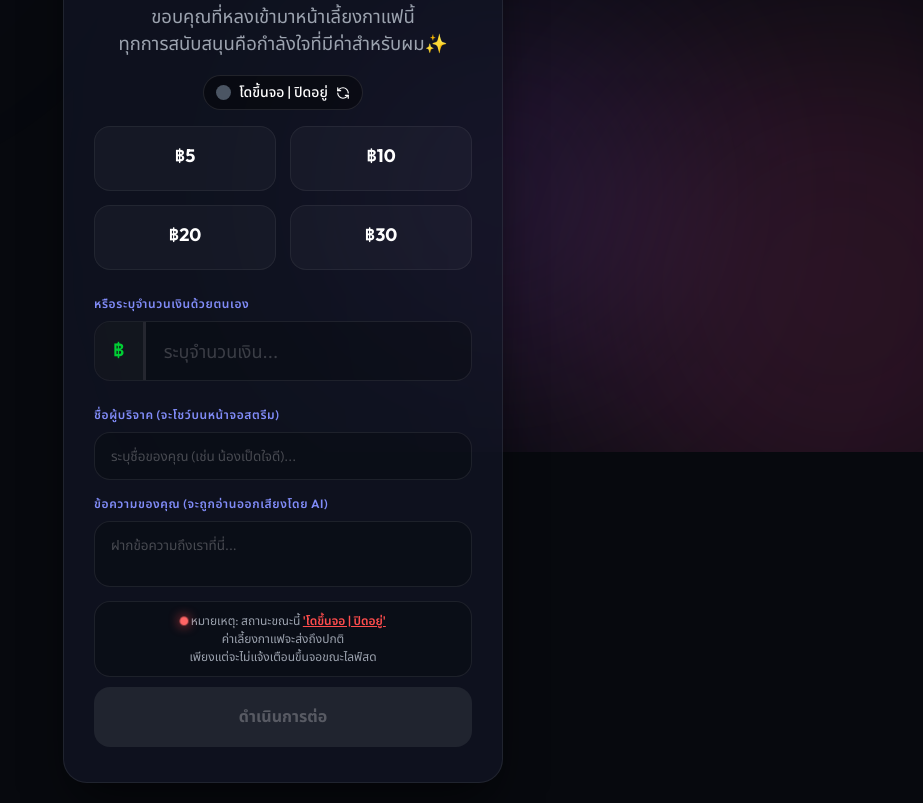
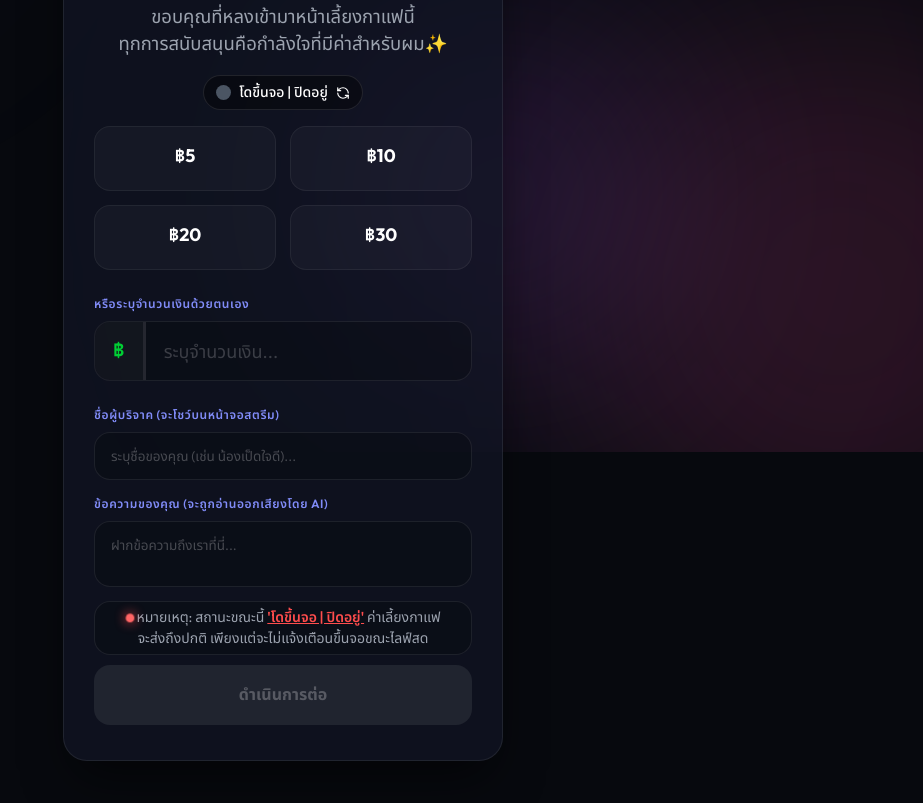
Before and after one commit to suralism/beam-donate, a website: page public/index.html in a window 1280 px wide. Shown: the part 348-1151 px from the top of the page, without its empty margins (357-1280 px from the left). After the commit the page ends 1129 px from the top, so only its background shows below. Drawn offline with Linux system fonts and the light colour scheme; no server answers.

Commit message:
adjust status-note position

```diff
--- a/public/index.html
+++ b/public/index.html
@@ -89,9 +89,8 @@
         </div>
     <p id="statusNote" class="status-note" style="display: none;">
         <span class="note-dot"></span>
-          <span>หมายเหตุ: สถานะขณะนี้ <span class="note-highlight">'โดขึ้นจอ | ปิดอยู่'</span>
-            <br>ค่าเลี้ยงกาแฟจะส่งถึงปกติ
-        <br>เพียงแต่จะไม่แจ้งเตือนขึ้นจอขณะไลฟ์สด</span>
+          <span>หมายเหตุ: สถานะขณะนี้ <span class="note-highlight">'โดขึ้นจอ | ปิดอยู่'</span> ค่าเลี้ยงกาแฟ
+          <br>จะส่งถึงปกติ เพียงแต่จะไม่แจ้งเตือนขึ้นจอขณะไลฟ์สด</span>
       </p>
         <button id="btnDonate" class="btn-primary" disabled>
           ดำเนินการต่อ
--- a/public/style.css
+++ b/public/style.css
@@ -294,8 +294,8 @@ body {
   background: rgba(0, 0, 0, 0.2);
   border: 1px solid var(--glass-border);
   border-radius: var(--border-radius-md);
-  padding: 10px 15px;
-  font-size: 12px;
+  padding: 5px 8px;
+  font-size: 14px;
   color: var(--text-muted);
   text-align: center;
   line-height: 1.5;
```
